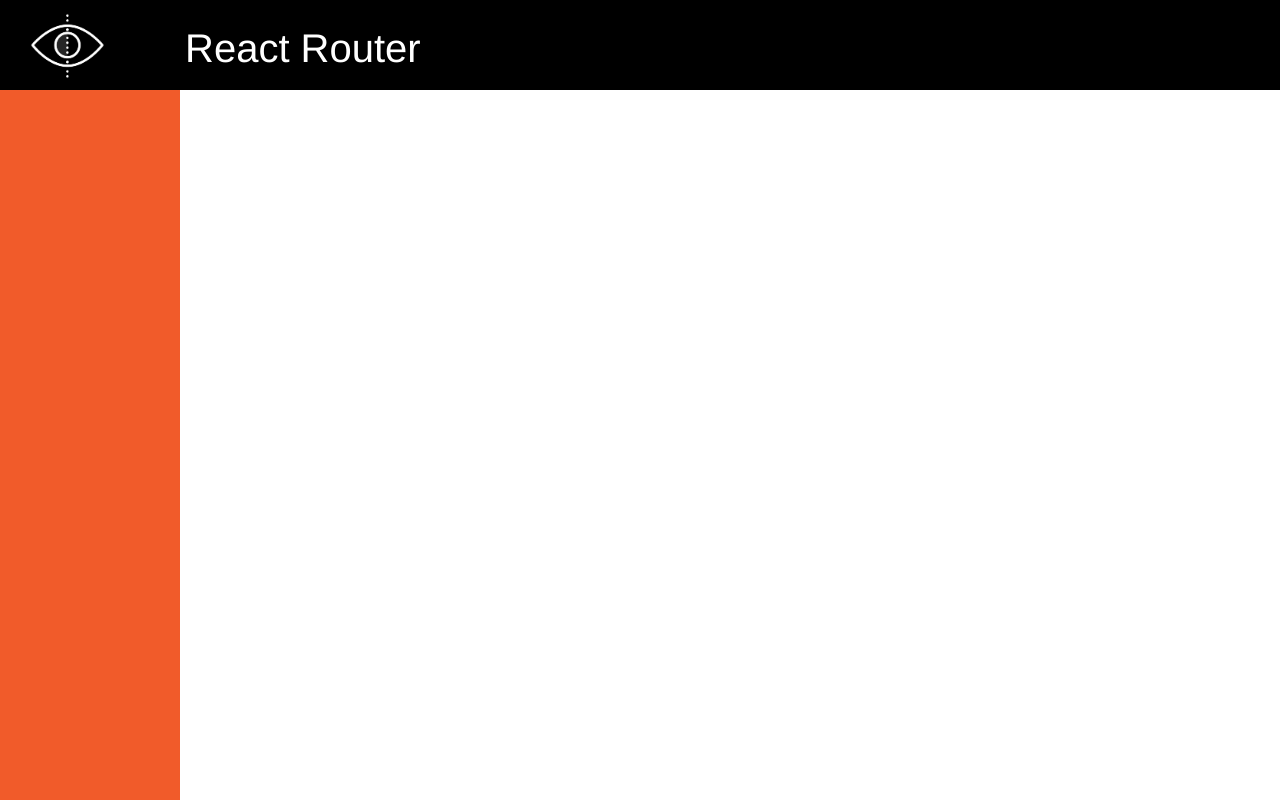
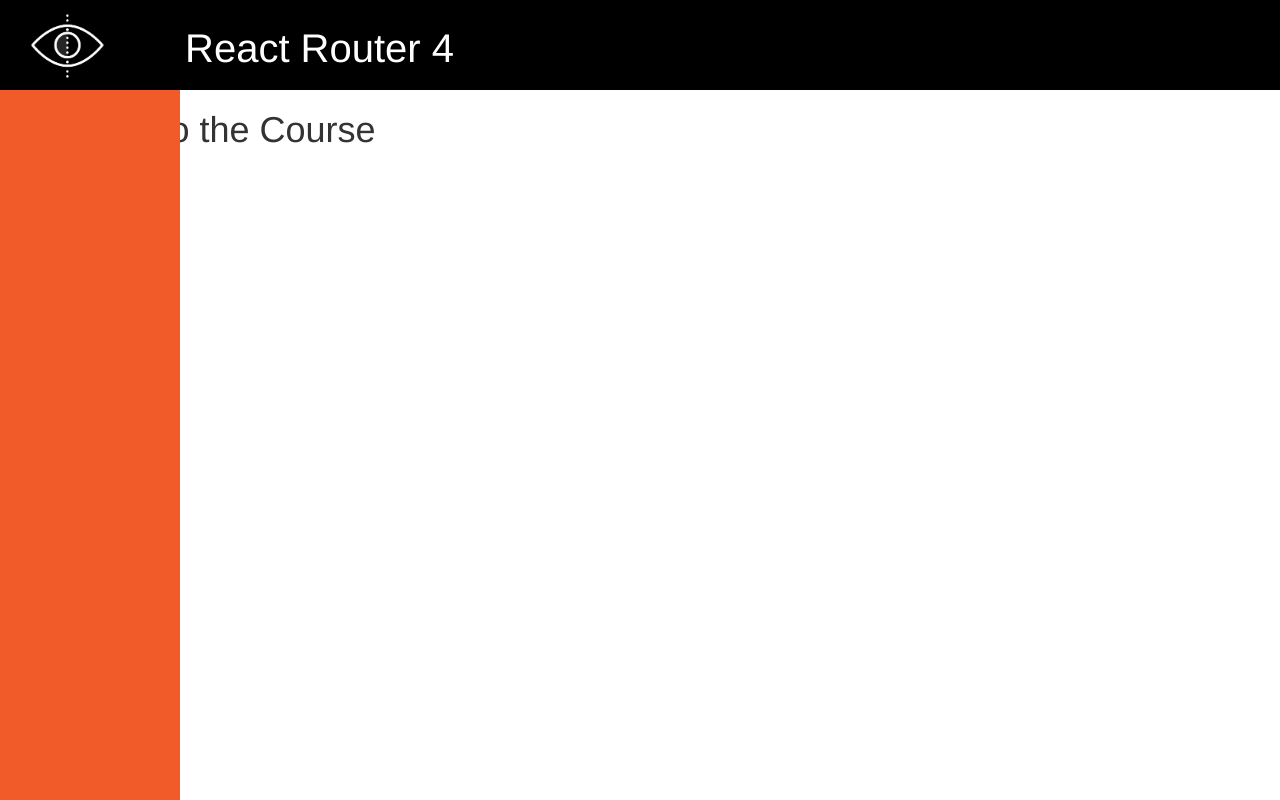
Before and after one commit to dstarr/ps-router-demo, a React app: page / in a window 1280 px wide. Built offline with nearby package versions, Linux system fonts and the light colour scheme.

Commit message:
removed all react router components

```diff
--- a/src/App.js
+++ b/src/App.js
@@ -1,23 +1,19 @@
 import React from 'react';
-import {BrowserRouter as Router, Route, Switch} from 'react-router-dom';
-
-import Header from "./components/layout/Header";
-import Sidebar from "./components/layout/Sidebar";
+import Header from './components/layout/Header';
+import Sidebar from './components/layout/Sidebar';
 
 const App = () => {
 
     return (
-        <Router>
-            <div>
-                <Header/>
-                <Sidebar/>
-                <div className={'rightContentContainer'}>
+        <div>
+            <Header/>
+            <Sidebar/>
+            <div className={'rightContentContainer'}>
 
-                    <h1>Hello RR4</h1>
+                <h1>Welcome to the Course</h1>
 
-                </div>
             </div>
-        </Router>
+        </div>
     );
 };
 
--- a/src/components/layout/Header.js
+++ b/src/components/layout/Header.js
@@ -1,17 +1,16 @@
 import React from 'react';
-import {Link} from "react-router-dom";
 import {Image} from "react-bootstrap";
 
 const Header = () => {
 
     return (
         <header className='header'>
-            <Link to={'/'}>
+            <a href={'/'}>
                 <Image src={"/assets/Retro_Pluralsight_White.png"} className={'header-logo'} />
-            </Link>
+            </a>
 
             <div className={'header-text'}>
-                React Router
+                React Router 4
             </div>
 
         </header>
```
